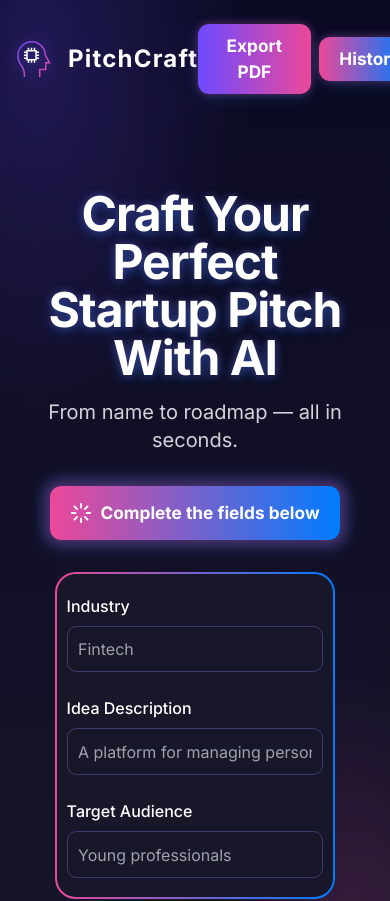
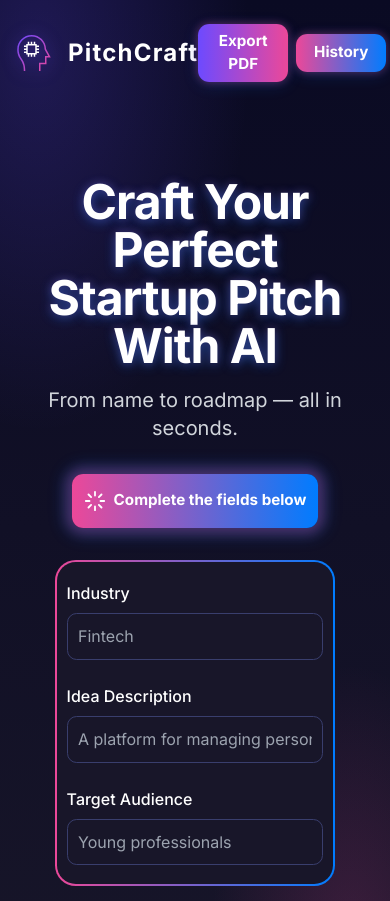
Before and after one commit to CosminMRotaru/PitchCraft, a React (Vite) app: page / in a window 390 px wide. Shown: the top 901 px of the page. Built offline with nearby package versions, Linux system fonts and the light colour scheme; the HTML template or start-up script is replaced by a standard one.

Commit message:
Update index.css
fix: responsive mobile UI for Export PDF & History buttons

```diff
--- a/src/index.css
+++ b/src/index.css
@@ -112,14 +112,29 @@ nav {
     cursor: pointer;
     position: relative;
     overflow: hidden;
+    display: flex;
+    align-items: center;
+    justify-content: center;
 }
 .btn-alt-bg {
     background: linear-gradient(90deg,#6d4aff 0%,#ec4899 100%);
+    display: flex;
+    align-items: center;
+    justify-content: center;
 }
 .btn:hover,
 .btn-alt-bg:hover {
     box-shadow: 0 8px 22px #007cff66, 0 2px 8px #ec4899;
     filter: brightness(1.08);
+}
+@media (max-width: 450px) {
+    .btn,
+    .btn-alt-bg {
+        font-size: 0.95rem;
+        padding: 0.38rem 0.7rem;
+        min-width: 90px;
+        min-height: 38px;
+    }
 }
 .card {
     position: relative;
```
